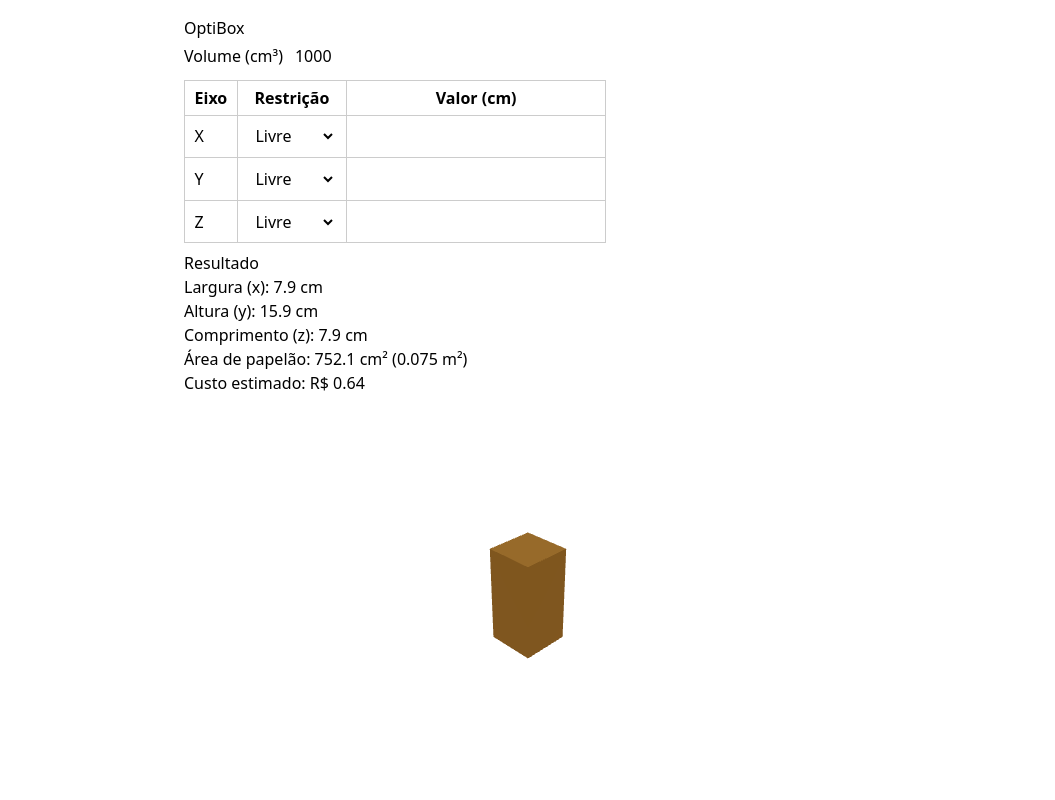
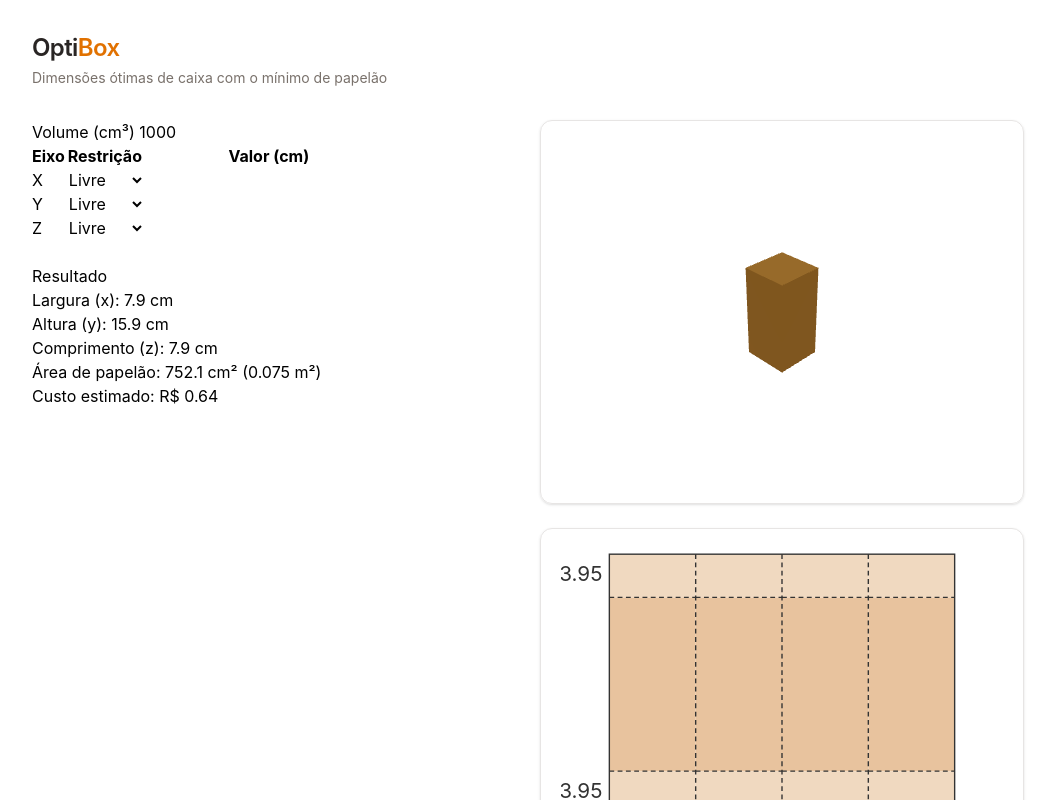
Before and after one commit to LucasG011/OptiBox, a React (Vite) app: page / in a window 1280 px wide. Shown: the top 800 px of the page, without its empty margins (112-1167 px from the left). Built offline with nearby package versions, Linux system fonts and the light colour scheme.

Commit message:
feat: two-column layout shell

```diff
--- a/src/App.css
+++ /dev/null
@@ -1,5 +0,0 @@
-main { max-width: 720px; margin: 0 auto; padding: 1rem; font-family: system-ui, sans-serif; }
-table { border-collapse: collapse; margin: 0.5rem 0; }
-td, th { border: 1px solid #ccc; padding: 0.3rem 0.6rem; }
-label { display: flex; gap: 0.5rem; align-items: center; }
-input, select { padding: 0.25rem; }
--- a/src/App.tsx
+++ b/src/App.tsx
@@ -4,7 +4,6 @@ import { Controls, initialUi, toSolveInput, type UiState } from './components/Co
 import { Results } from './components/Results'
 import { Box3D } from './components/Box3D'
 import { FlatPattern } from './components/FlatPattern'
-import './App.css'
 
 export default function App() {
   const [ui, setUi] = useState<UiState>(initialUi)
@@ -17,18 +16,31 @@ export default function App() {
   }
 
   return (
-    <main>
-      <h1>OptiBox</h1>
+    <main className="mx-auto max-w-5xl px-4 py-8">
+      <header className="mb-8">
+        <h1 className="text-2xl font-semibold tracking-tight text-stone-800">
+          Opti<span className="text-amber-600">Box</span>
+        </h1>
+        <p className="mt-1 text-sm text-stone-500">Dimensões ótimas de caixa com o mínimo de papelão</p>
+      </header>
+      <div className="grid gap-6 lg:grid-cols-2">
+        <div className="flex flex-col gap-6">
           <Controls ui={ui} onChange={recalc} />
           <Results result={result} />
+        </div>
+        <div className="flex flex-col gap-6">
           {result?.feasible && (
             <>
-          <section style={{ height: 400 }}>
+              <div className="h-96 overflow-hidden rounded-xl border border-stone-200 shadow-sm">
                 <Box3D result={result} />
-          </section>
+              </div>
+              <div className="rounded-xl border border-stone-200 p-5 shadow-sm">
                 <FlatPattern result={result} />
+              </div>
             </>
           )}
+        </div>
+      </div>
     </main>
   )
 }
```
Lines whose indentation alone changed are shown as unchanged.
